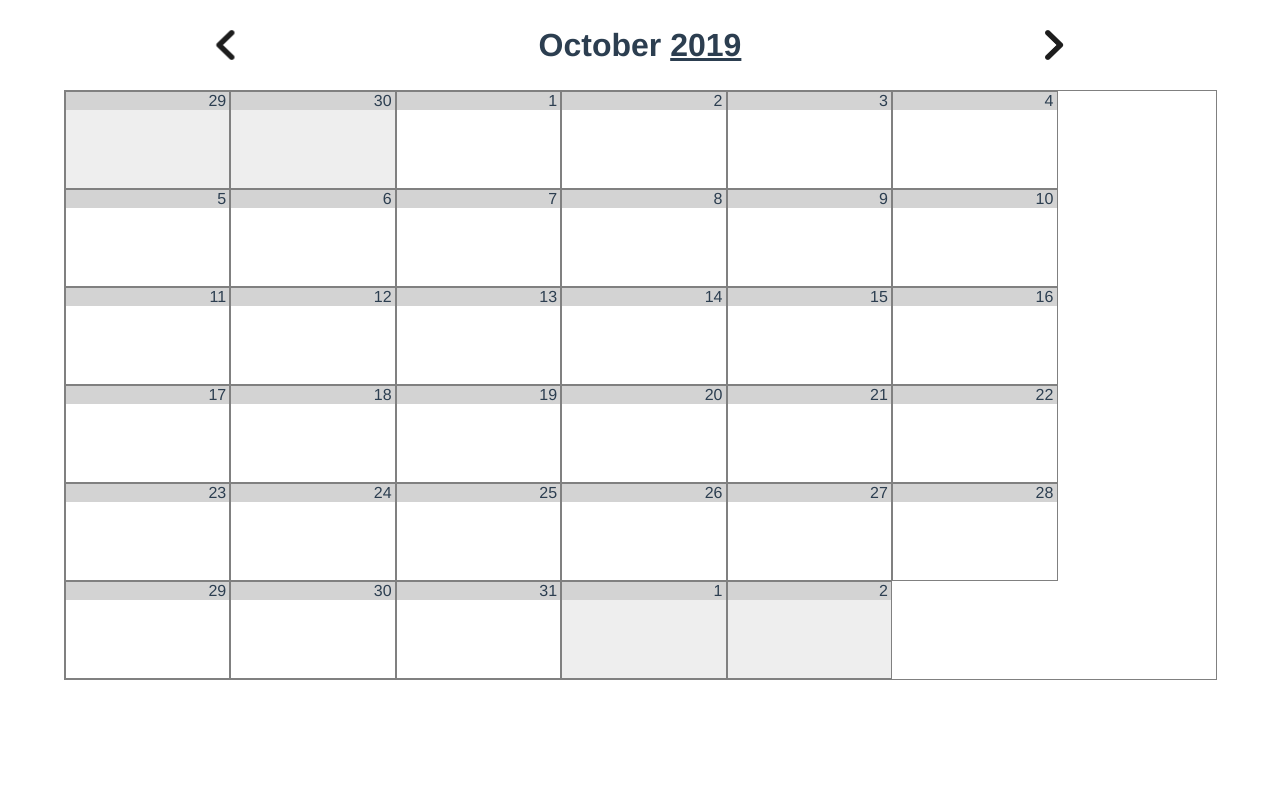
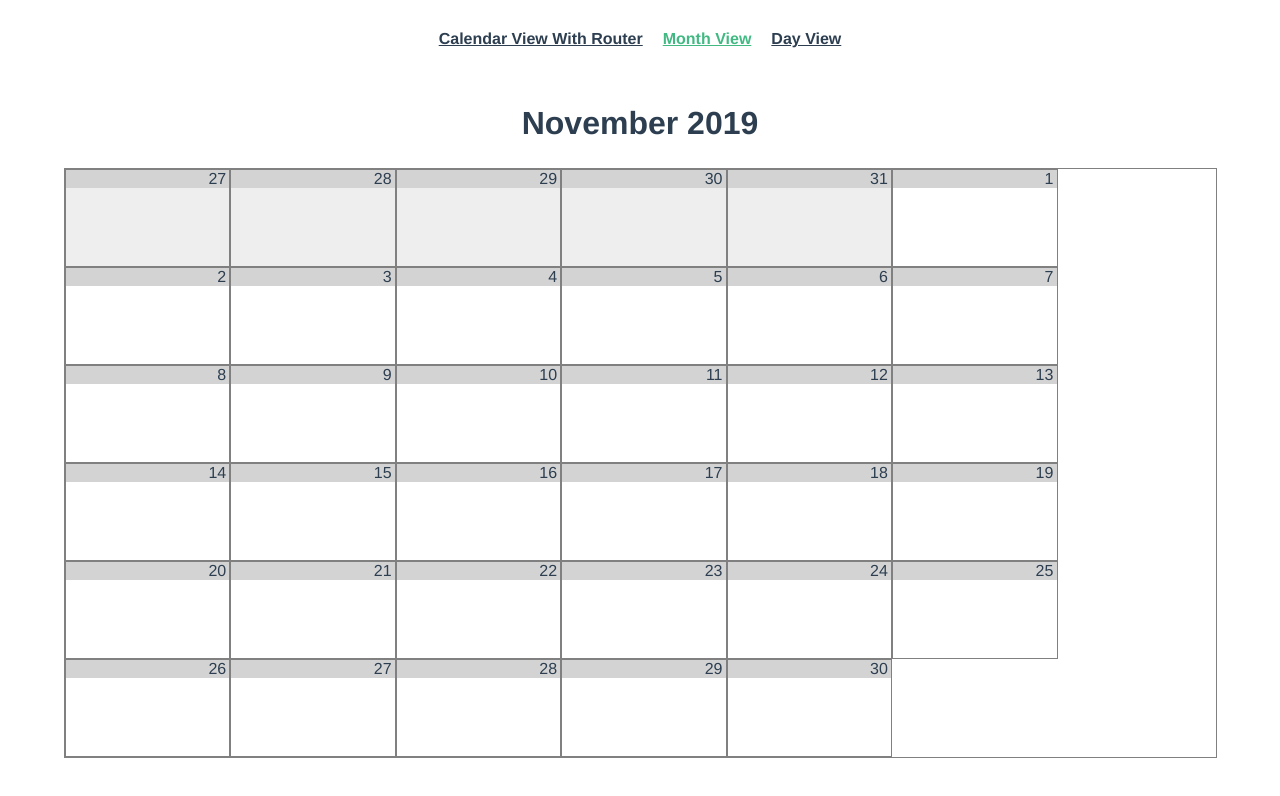
Before and after one commit to HCLarsen/vue-calendar, a Vue app: page /month in a window 1280 px wide. Before the commit this address led to /2019/10. Shown: the top 796 px of the page. Built offline with nearby package versions, Linux system fonts and the light colour scheme.

Commit message:
Fix nested routing for demo app

```diff
--- a/src/App.vue
+++ b/src/App.vue
@@ -1,15 +1,30 @@
 <template>
   <div id="app">
-    <CalendarView/>
+    <nav id="nav">
+      <router-link :to="{ name: 'calendar' }">Calendar View With Router</router-link>
+      <router-link :to="{ name: 'month-view', params: thisMonth }">Month View</router-link>
+      <router-link :to="{ name: 'day-view', params: today }">Day View</router-link>
+    </nav>
+    <router-view></router-view>
   </div>
 </template>
 
 <script>
-  import CalendarView from '@/views/CalendarView';
-
   export default {
-    components: {
-      CalendarView
+    computed: {
+      thisMonth() {
+        const today = new Date();
+        const year = today.getFullYear();
+        const month = today.getMonth() + 1;
+        return { year: year, month: month };
+      },
+      today() {
+        const today = new Date();
+        const year = today.getFullYear();
+        const month = today.getMonth() + 1;
+        const day = today.getDate();
+        return { year: year, month: month, day: day };
+      }
     }
   }
 </script>
@@ -32,6 +47,7 @@
 }
 
 #nav a {
+  margin: 0 10px;
   font-weight: bold;
   color: #2c3e50;
 }
--- a/src/main.js
+++ b/src/main.js
@@ -1,13 +1,13 @@
 import Vue from 'vue'
 import App from './App.vue'
 import Router from 'vue-router'
-// import router from './router'
+import router from './router'
 
 Vue.use(Router)
 
 Vue.config.productionTip = false
 
 new Vue({
-  // router,
+  router,
   render: h => h(App)
 }).$mount('#app')
--- a/src/router.js
+++ b/src/router.js
@@ -1,43 +1,94 @@
 import Vue from 'vue'
 import Router from 'vue-router'
-// import DayView from './views/DayView.vue'
-// import MonthView from './views/MonthView.vue'
-// import YearView from './views/YearView.vue'
+import CalendarView from '@/views/CalendarView.vue'
+import DayView from '@/views/DayView.vue'
+import MonthView from '@/views/MonthView.vue'
+import YearView from './views/YearView.vue'
 
 Vue.use(Router)
 
-// function todaysPath() {
-//   const today = new Date();
-//   const year = today.getFullYear();
-//   const month = today.getMonth() + 1;
-//   return `/${year}/${month}`;
-// }
-//
-// function yearProps(route) {
-//   return {
-//     year: parseInt(route.params.year, 10)
-//   };
-// }
-//
-// function monthProps(route) {
-//   return {
-//     year: parseInt(route.params.year, 10),
-//     month: parseInt(route.params.month - 1, 10)
-//   };
-// }
-//
-// function dayProps(route) {
-//   return {
-//     year: parseInt(route.params.year, 10),
-//     month: parseInt(route.params.month - 1, 10),
-//     day: parseInt(route.params.day, 10)
-//   };
-// }
+function todaysPath() {
+  const today = new Date();
+  const year = today.getFullYear();
+  const month = today.getMonth() + 1;
+  return `${year}/${month}`;
+}
 
-// export default new Router({
-//   mode: 'history',
-//   base: process.env.BASE_URL,
-//   routes: [
+function yearProps(route) {
+  return {
+    year: parseInt(route.params.year, 10),
+    routerActive: true
+  };
+}
+
+function monthProps(route) {
+  return {
+    year: parseInt(route.params.year, 10),
+    month: parseInt(route.params.month - 1, 10),
+    routerActive: true
+  };
+}
+
+function dayProps(route) {
+  return {
+    year: parseInt(route.params.year, 10),
+    month: parseInt(route.params.month - 1, 10),
+    day: parseInt(route.params.day, 10),
+    routerActive: true
+  };
+}
+
+export default new Router({
+  mode: 'history',
+  base: process.env.BASE_URL,
+  routes: [
+    {
+      path: '/',
+      name: 'home',
+      redirect: '/month',
+    },
+    {
+      path: '/calendar/',
+      name: 'calendar',
+      component: CalendarView,
+      children: [
+        {
+          path: ':year(\\d+)',
+          name: 'year',
+          component: YearView,
+          props: yearProps
+        },
+        {
+          path: ':year(\\d+)/:month(\\d{1,2})',
+          name: 'month',
+          component: MonthView,
+          props: monthProps
+        },
+        {
+          path: ':year(\\d+)/:month(\\d{1,2})/:day(\\d{1,2})',
+          name: 'day',
+          component: DayView,
+          props: dayProps
+        },
+        {
+          path: '',
+          name: 'home',
+          redirect: todaysPath()
+        },
+      ]
+    },
+    {
+      path: '/month',
+      name: 'month-view',
+      component: MonthView,
+      props: { year: 2019, month: 10 }
+    },
+    {
+      path: '/day',
+      name: 'day-view',
+      component: DayView,
+      props: { year: 2019, month: 10, day: 23 }
+    }
 //     // {
 //     //   path: '/:year(\\d+)',
 //     //   name: 'year',
@@ -61,5 +112,5 @@
 //     //   name: 'home',
 //     //   redirect: todaysPath()
 //     // },
-//   ]
-// })
+  ]
+})
--- a/src/views/CalendarView.vue
+++ b/src/views/CalendarView.vue
@@ -5,7 +5,6 @@
 </template>
 
 <script>
-import VueRouter from "vue-router";
 
 import DayView from '@/views/DayView.vue';
 import MonthView from '@/views/MonthView.vue';
@@ -53,10 +52,6 @@
 
     this.routesDefined = true;
   },
-  router: new VueRouter({
-    mode: 'history',
-    base: process.env.BASE_URL,
-  }),
   methods: {
     todaysPath() {
       const today = new Date();
@@ -94,9 +89,9 @@
     },
     getParentRouterPath(instance) {
       try {
-        return instance.$parent.$route.meta.basePath;
+        return instance.$parent.$route.path + "/";
       } catch (e) {
-        return "";
+        return "/";
       }
     }
   }
```
